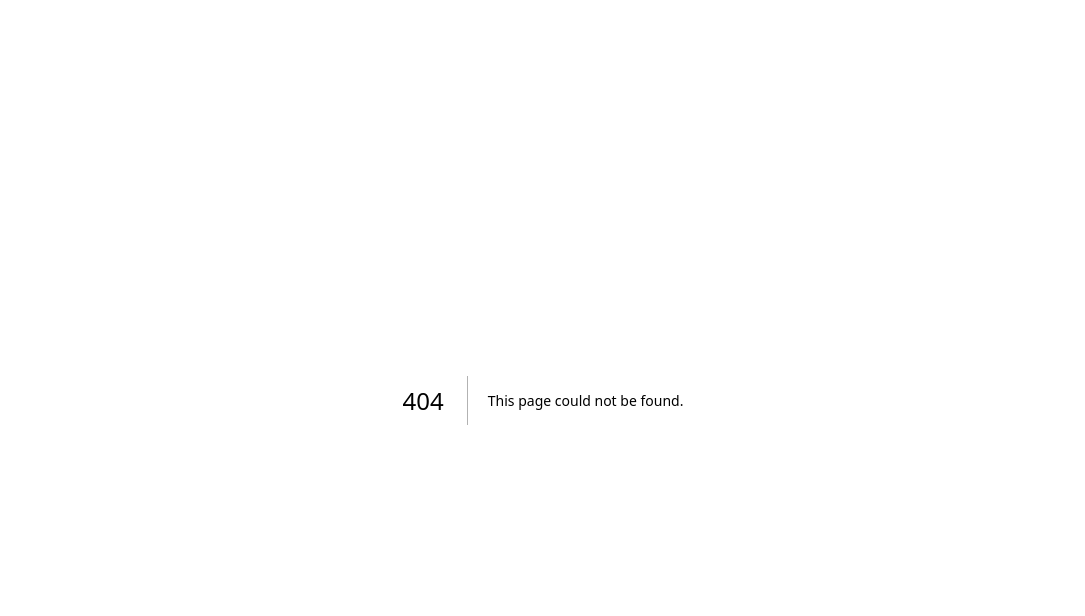
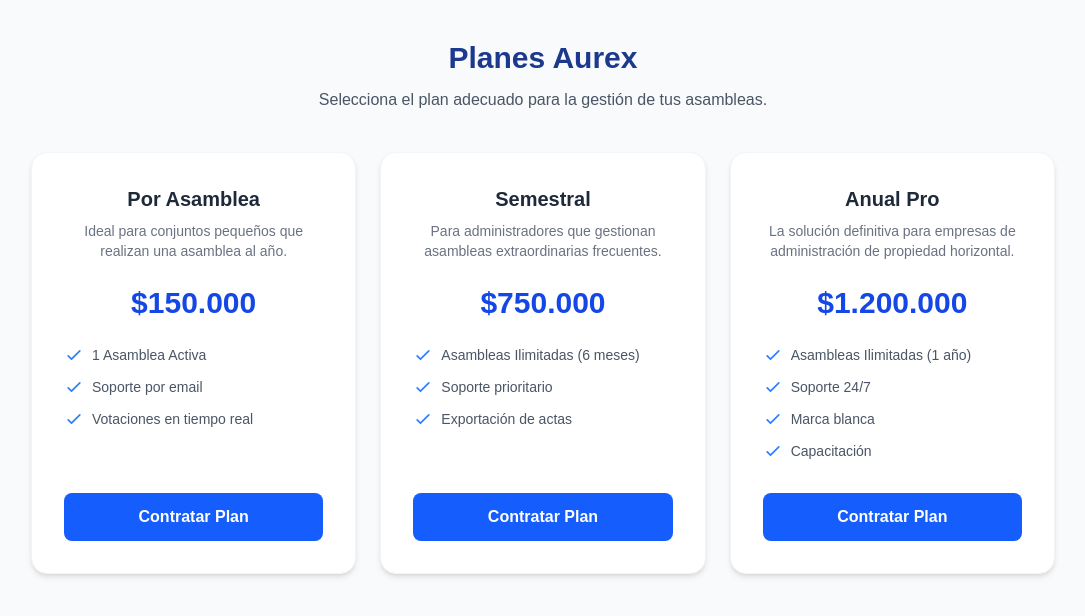
Before and after one commit to XZanderU/aurex-assembly, a Next.js app: page /planes in a window 1280 px wide. Before the commit this address had no page. Shown: the top 616 px of the page, without its empty margins (97-1182 px from the left). Built offline with nearby package versions, Linux system fonts and the light colour scheme; no server answers.

Commit message:
feat: implementa landing publica de planes y generacion automatica de ordenes en supabase

```diff
--- /dev/null
+++ b/src/app/planes/page.tsx
@@ -0,0 +1,104 @@
+"use client";
+import { useState } from "react";
+// Importamos tu cliente de Supabase intacto, respetando tu configuración vital
+import { supabase } from "../../../lib/supabase";
+
+export default function PlanesPage() {
+  const [loadingPlan, setLoadingPlan] = useState<string | null>(null);
+
+  const handleCrearOrden = async (plan: any) => {
+    setLoadingPlan(plan.id);
+
+    // 1. Generamos el código único una sola vez por clic
+    const referenceCode = `AUREX-${plan.id}-${Date.now()}`;
+
+    // 2. Insertamos la orden real en tu base de datos usando tu cliente configurado
+    const { error } = await supabase
+      .from('invoices')
+      .insert({
+        reference_code: referenceCode,
+        amount_in_cents: plan.precioEnCentavos,
+        currency: 'COP',
+        status: 'PENDING'
+      });
+
+    // 3. Validación estricta de QA: Si falla la inserción, bloqueamos el redireccionamiento
+    if (error) {
+      console.error("Fallo crítico al insertar en Supabase:", error);
+      alert("Hubo un problema al generar la orden. Por favor intenta nuevamente.");
+      setLoadingPlan(null);
+      return;
+    }
+
+    // 4. Si se guardó con éxito en Supabase, hacemos el salto al micro-frontend
+    // llevando exactamente el mismo código que acabamos de guardar.
+    window.location.href = `http://localhost:3000/checkout/${referenceCode}`;
+  };
+
+  const planes = [
+    {
+      id: "ASAMBLEA_UNICA",
+      nombre: "Por Asamblea",
+      precioVisual: "$150.000",
+      precioEnCentavos: 15000000,
+      descripcion: "Ideal para conjuntos pequeños que realizan una asamblea al año.",
+      caracteristicas: ["1 Asamblea Activa", "Soporte por email", "Votaciones en tiempo real"]
+    },
+    {
+      id: "PLAN_SEMESTRAL",
+      nombre: "Semestral",
+      precioVisual: "$750.000",
+      precioEnCentavos: 75000000,
+      descripcion: "Para administradores que gestionan asambleas extraordinarias frecuentes.",
+      caracteristicas: ["Asambleas Ilimitadas (6 meses)", "Soporte prioritario", "Exportación de actas"]
+    },
+    {
+      id: "PLAN_ANUAL",
+      nombre: "Anual Pro",
+      precioVisual: "$1.200.000",
+      precioEnCentavos: 120000000,
+      descripcion: "La solución definitiva para empresas de administración de propiedad horizontal.",
+      caracteristicas: ["Asambleas Ilimitadas (1 año)", "Soporte 24/7", "Marca blanca", "Capacitación"]
+    }
+  ];
+
+  return (
+    <div className="py-10 px-4 w-full min-h-screen bg-gray-50">
+      <div className="max-w-6xl mx-auto text-center">
+        <h1 className="text-3xl font-black text-blue-900 mb-3">Planes Aurex</h1>
+        <p className="text-gray-600 mb-10 max-w-2xl mx-auto">
+          Selecciona el plan adecuado para la gestión de tus asambleas.
+        </p>
+
+        <div className="grid md:grid-cols-3 gap-6 max-w-5xl mx-auto">
+          {planes.map((plan) => (
+            <div key={plan.id} className="bg-white rounded-2xl shadow-md border border-gray-100 p-8 flex flex-col hover:shadow-xl transition-shadow">
+              <h3 className="text-xl font-bold text-gray-800 mb-2">{plan.nombre}</h3>
+              <p className="text-sm text-gray-500 mb-6 h-10">{plan.descripcion}</p>
+              <div className="text-3xl font-black text-blue-700 mb-6">{plan.precioVisual}</div>
+
+              <ul className="text-left mb-8 space-y-3 flex-grow">
+                {plan.caracteristicas.map((caracteristica, i) => (
+                  <li key={i} className="flex items-center text-gray-600 text-sm">
+                    <svg className="w-5 h-5 text-blue-500 mr-2 flex-shrink-0" fill="none" stroke="currentColor" viewBox="0 0 24 24">
+                      <path strokeLinecap="round" strokeLinejoin="round" strokeWidth="2" d="M5 13l4 4L19 7"></path>
+                    </svg>
+                    {caracteristica}
+                  </li>
+                ))}
+              </ul>
+
+              <button
+                onClick={() => handleCrearOrden(plan)}
+                disabled={loadingPlan === plan.id}
+                className="w-full bg-blue-600 hover:bg-blue-700 text-white font-bold py-3 rounded-lg transition-colors disabled:bg-blue-300"
+              >
+                {loadingPlan === plan.id ? "Procesando..." : "Contratar Plan"}
+              </button>
+            </div>
+          ))}
+        </div>
+      </div>
+    </div>
+  );
+}
```
